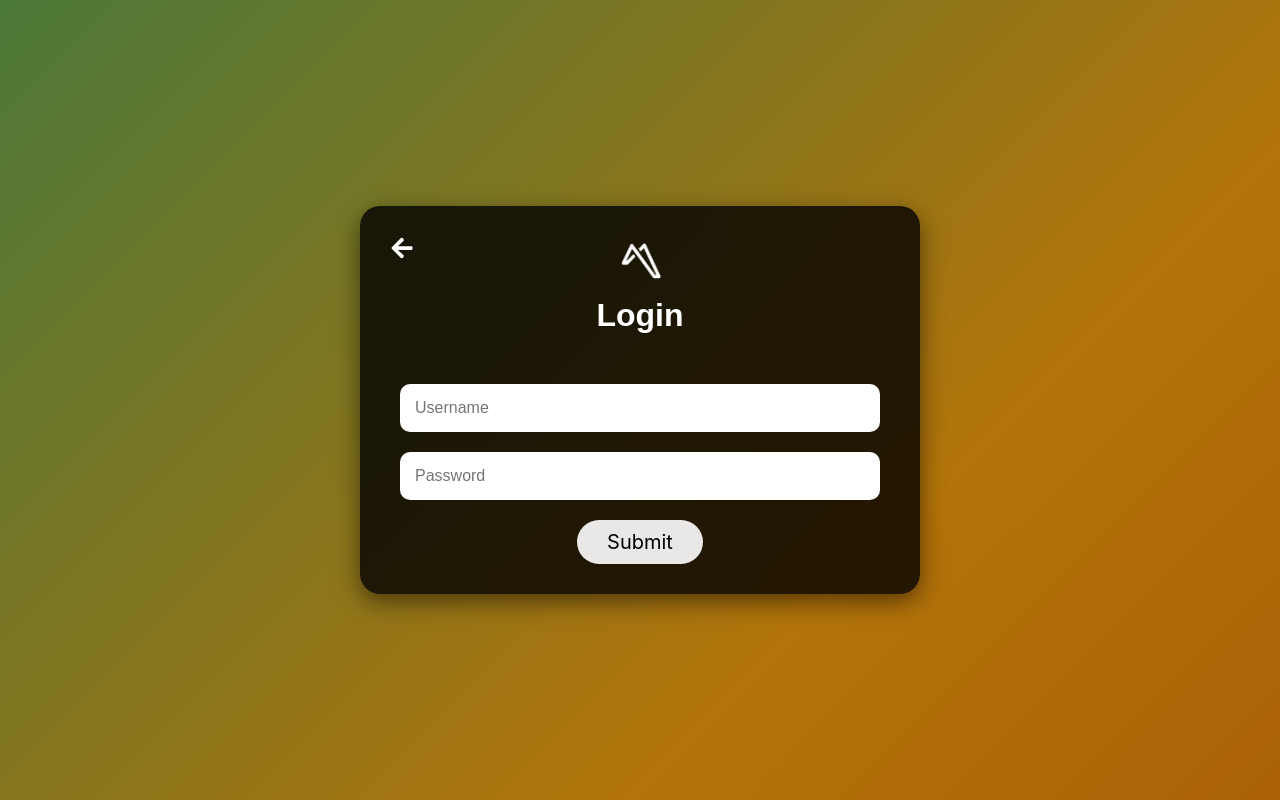
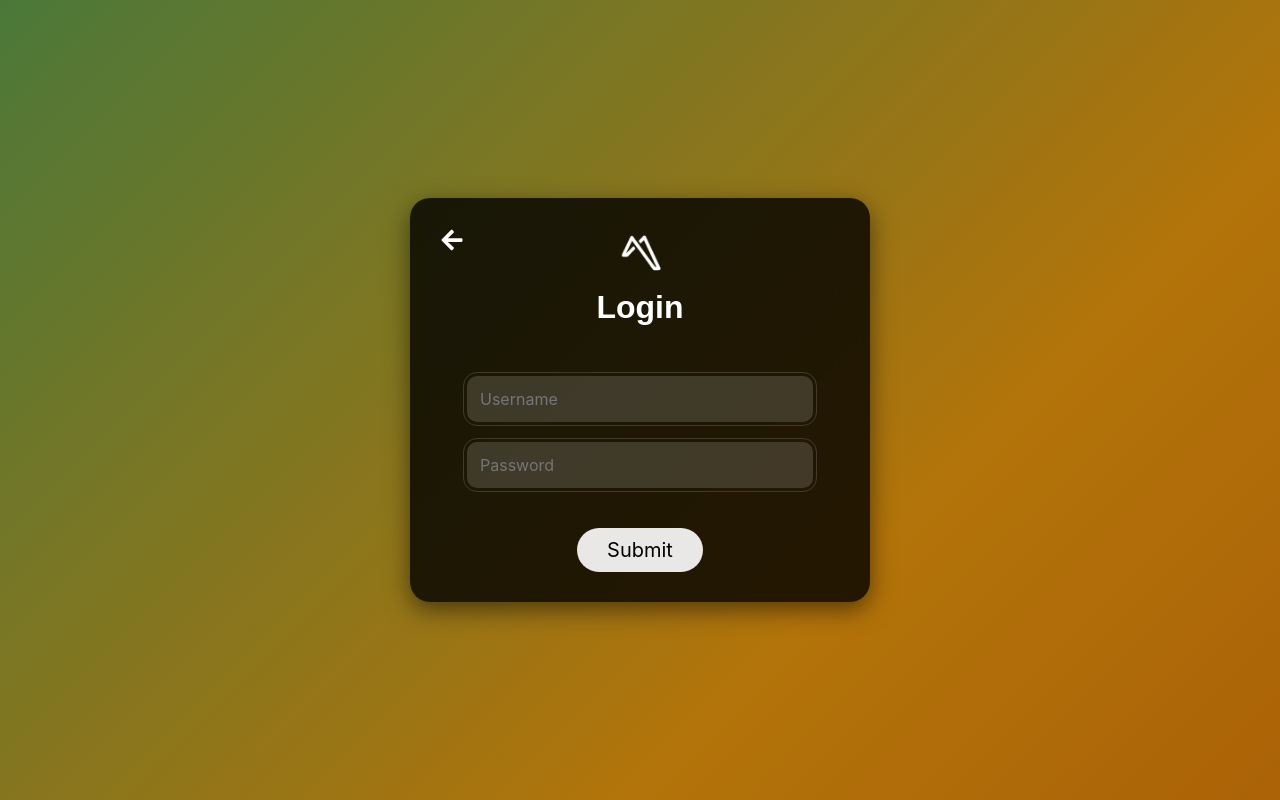
Before and after one commit to HashBukhtiar/fashionaid, a React (Create React App) app in the folder web/: page /login in a window 1280 px wide. Built offline with nearby package versions, Linux system fonts and the light colour scheme; a web font is replaced by a local one.

Commit message:
update input fields styling

```diff
--- a/web/src/styles/LoginPage.css
+++ b/web/src/styles/LoginPage.css
@@ -33,8 +33,8 @@
 }
 
 .LoginPage-header {
-  width: 500px; /* Increased from 400px */
-  padding: 30px; /* Increased from 20px */
+  width: 400px;
+  padding: 30px;
   border-radius: 20px;
   background: rgba(0, 0, 0, 0.8);
   backdrop-filter: blur(15px);
@@ -62,12 +62,22 @@
 }
 
 .LoginPage-input {
-  width: 90%;
-  padding: 15px;
+  width: 80%;
+  padding: 10px;
   margin-bottom: 20px;
-  border: none;
+  border: 3px solid transparent;
+  outline-offset: 3px;
+  outline: 1.5px solid rgba(255, 255, 255, 0.15);
+  background-color: rgba(255, 255, 255, 0.15);
   border-radius: 10px;
   font-size: 1em;
+  color: #ffffff;
+  font-family: BlinkMacSystemFont;
+  transition: background-color 0.3s, outline 0.3s;
+}
+
+.LoginPage-input:focus {
+  outline: 1.5px solid rgba(255, 255, 255, 0.9);
 }
 
 .LoginPage-button {
@@ -82,6 +92,7 @@
   width: auto;
   font-family: BlinkMacSystemFont;
   cursor: pointer;
+  margin-top: 20px;
 }
 
 .LoginPage-button:hover {
```
